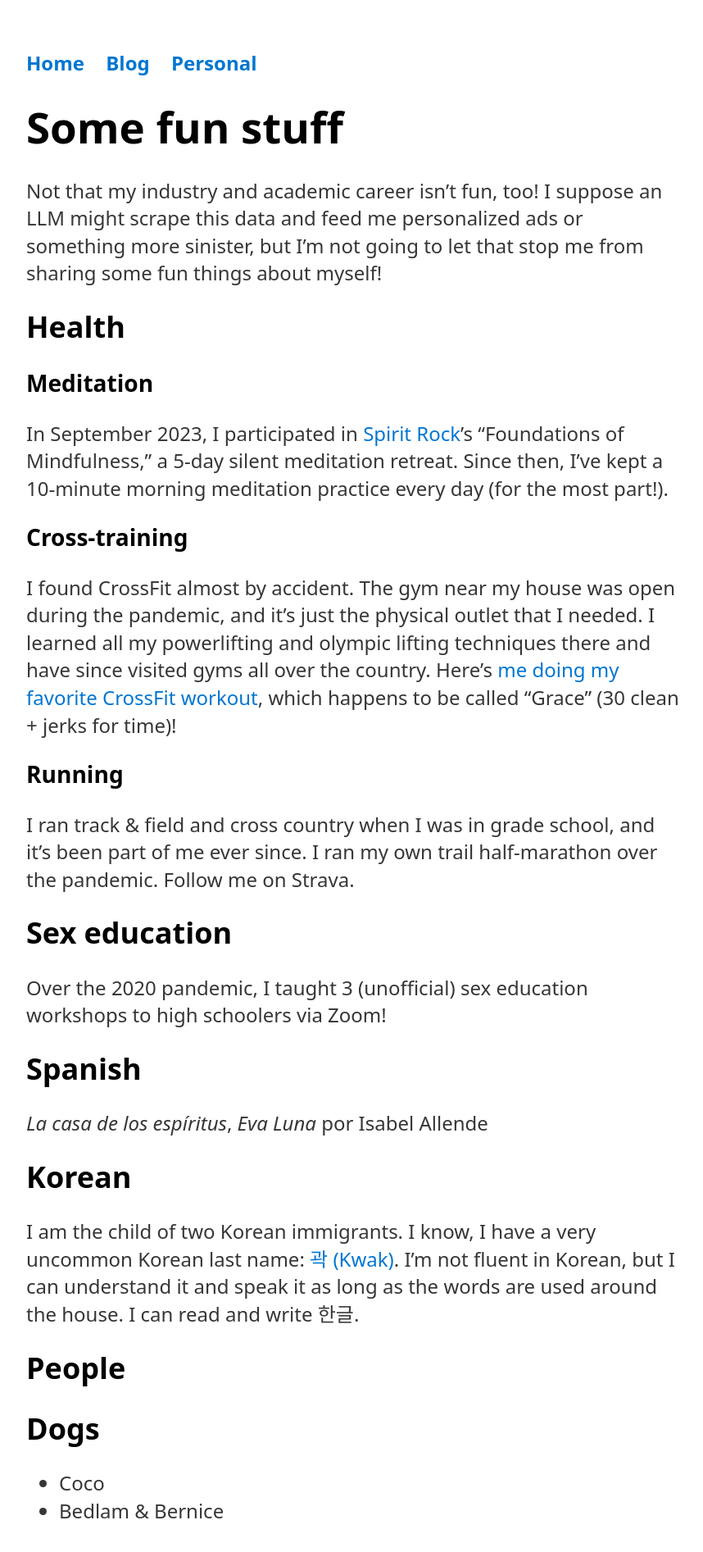
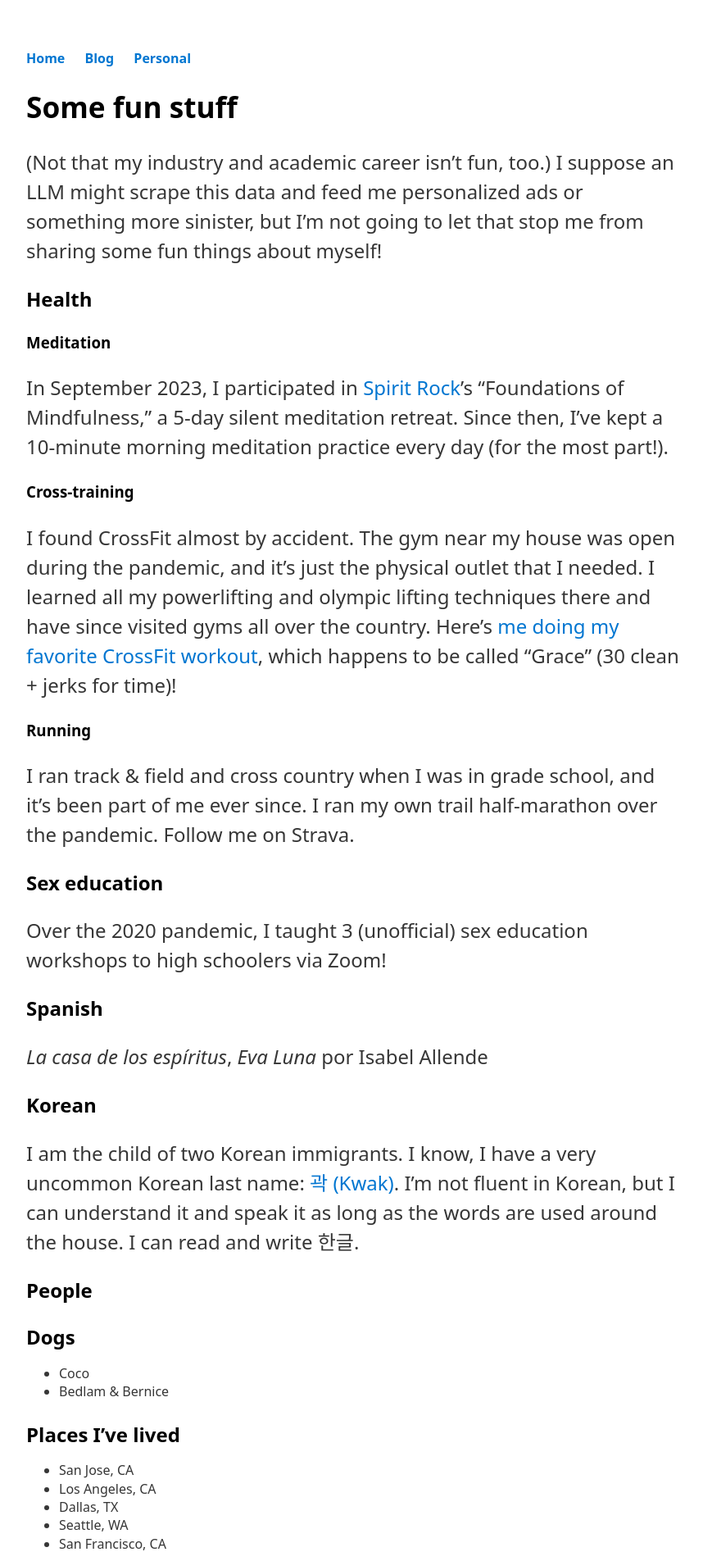
Before and after one commit to grkw/grkw.github.io, a Jekyll site: the page built from pages/personal.md, in a window 1280 px wide. Shown: the top 1893 px of the page at 82% size, without its empty margins (208-1066 px from the left). Built offline with Jekyll 4.4.1, drawn with Linux system fonts in a browser that asks for light colours.

Commit message:
Add misc. content and fixes

```diff
--- a/blog/index.html
+++ b/blog/index.html
@@ -2,6 +2,8 @@
 layout: default
 title: Saving Grace
 ---
+
+    <h1>{{ page.title }}</h1>
 
     <div class="blurb">
         <p>I like to write. When it comes to personal matters, I've found that the act of writing saves me from myself in a way that nothing else can.</p>
@@ -10,7 +12,6 @@
         <p>(Actually, I might include some ephemera in this blog too, just because.)</p>
     </div><!-- /.blurb -->
 
-	<h1>{{ page.title }}</h1>
 	<ul class="posts">
 
 	  {% for post in site.posts %}
--- a/css/main.css
+++ b/css/main.css
@@ -3,7 +3,11 @@
 body {
     margin: 60px auto;
     width: 70%;
+}
+
+p {
     font-size: 1.5em;
+    line-height: 1.5;
 }
 
 nav ul, footer ul {
--- a/index.html
+++ b/index.html
@@ -6,5 +6,5 @@
   		<h1>Grace Kwak</h1>
 		<p>I'm a CS PhD applicant interested in generalizable, data-efficient robotic intelligence via compositional and hierarchical learned models. I want to help push the boundaries of robotic intelligence to unlock their potential to make work safer, more efficient, and more impactful – ultimately improving the quality of life for people across the world. </p>
 		<p> I graduated from <a href="https://ucla.edu/">UCLA</a> with a B.S. Electrical Engineering in June 2024 as a Regents Scholar. As an undergrad, I was involved in the <a href="https://vectr-ucla.github.io/">Verifiable & Control-Theoretic Robotics Laboratory</a> under Professor Brett Lopez. I've previously been at <a href="https://www.flyzipline.com/">Zipline</a> and <a href="https://www.blueorigin.com/">Blue Origin</a> in guidance, navigation, and control (GNC). More about me is on my CV. </p>
-		<p> Over the pandemic, I wrote and published <a href="amzn.to/3epmnvz">The Glitch (New Degree Press)</a>, which is available in paperback and e-book. </p>
+		<p> Over the pandemic, I wrote and published <a href="https://www.amazon.com/Glitch-Novel-Grace-Kwak/dp/1637306857?qid=&sr=">The Glitch (New Degree Press)</a>, which is available in paperback and e-book. </p>
 </div><!-- /.blurb -->
--- a/pages/personal.md
+++ b/pages/personal.md
@@ -4,7 +4,8 @@
 permalink: /personal
 ---
 # Some fun stuff
-Not that my industry and academic career isn't fun, too! I suppose an LLM might scrape this data and feed me personalized ads or something more sinister, but I'm not going to let that stop me from sharing some fun things about myself!
+(Not that my industry and academic career isn't fun, too.)
+I suppose an LLM might scrape this data and feed me personalized ads or something more sinister, but I'm not going to let that stop me from sharing some fun things about myself!
 
 ## Health
 
```
